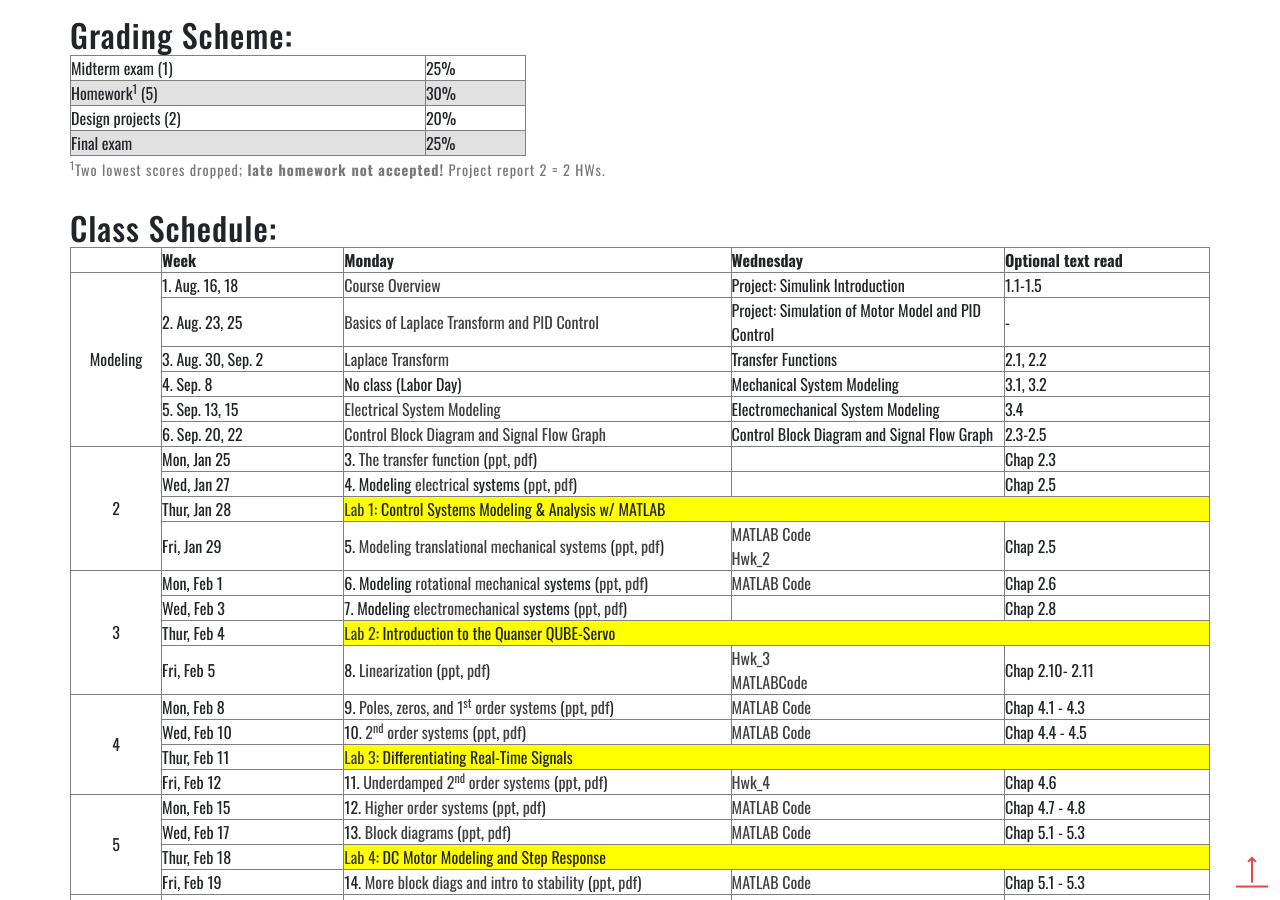
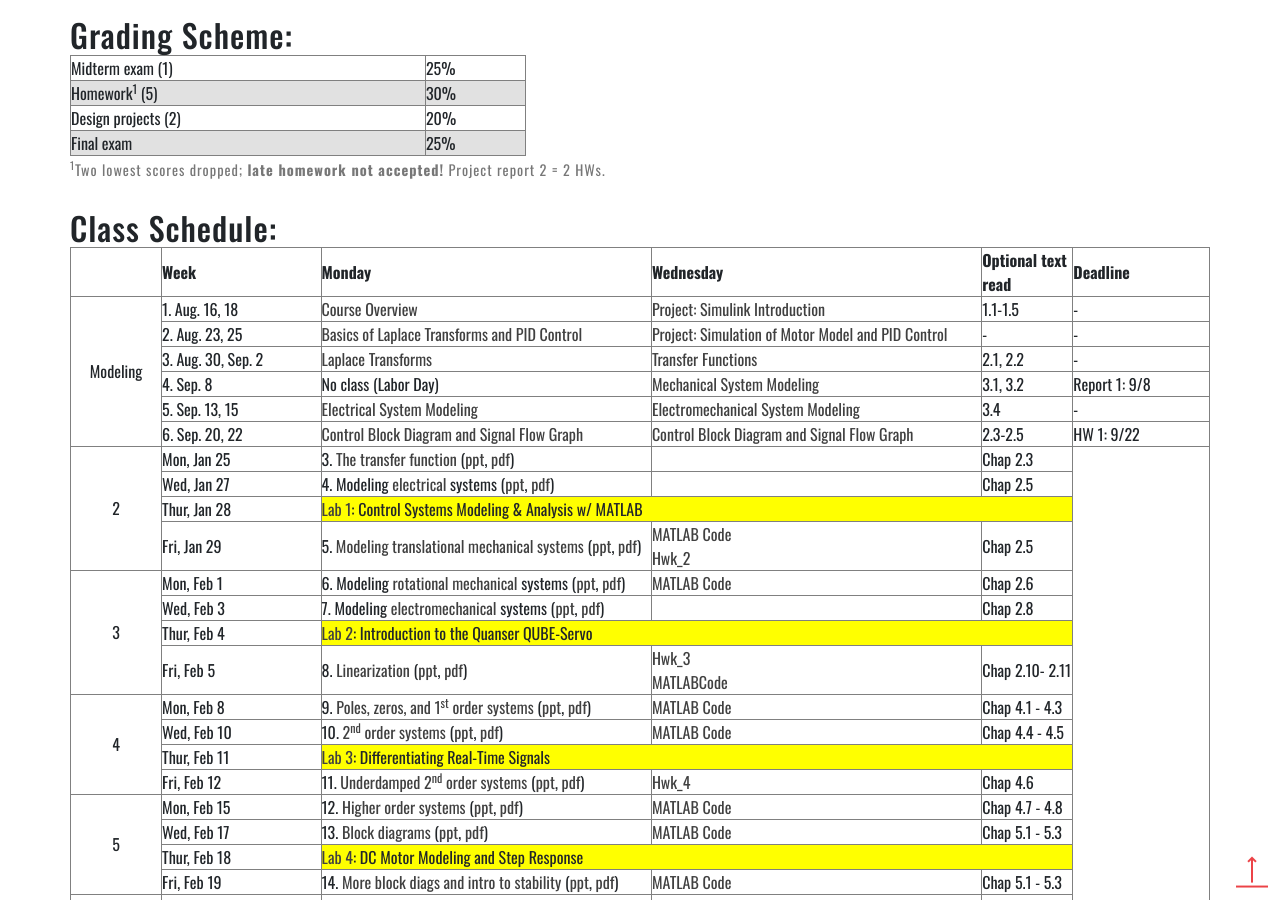
Before and after one commit to assistiverobotcenter/assistiverobotcenter, a Jekyll site: the page built from courses/2021Fall-MAE435/overview.html, in a window 1280 px wide and 900 px high, scrolled down 730 px. Built offline with Jekyll 4.4.1, drawn with Linux system fonts in a browser that asks for light colours.

Commit message:
Updated MAE435 page

```diff
--- a/courses/2021Fall-MAE435/overview.html
+++ b/courses/2021Fall-MAE435/overview.html
@@ -69,8 +69,8 @@
 
                     <div id="content">
                         <br>
-                        <p><strong>Pre-Requisite: </strong><a href="https://catalog.erau.edu/prescott/undergraduate-courses/ee/#"
-                            title="MAE315">MAE315</a>&nbsp;or <a href="https://catalog.erau.edu/prescott/undergraduate-courses/ee/#"
+                        <p><strong>Pre-Requisite: </strong><a href=""
+                            title="MAE315">MAE315</a>&nbsp;or <a href=""
                             title="MAE361">MAE361</a></p>
                         <p><strong>Fall 2021 Schedule:</strong> MW 11:45 AM to 1:00 PM in EB2 01021</p>
 
@@ -107,7 +107,7 @@
                           </tbody>
                         </table>
                         <p><strong>Textbook:</strong> <a
-                            href="https://www.wiley.com/en-us/Control+Systems+Engineering%2C+8th+Edition-p-9781119634782">Modern Control
+                            href="https://www.pearson.com/us/higher-education/program/Ogata-Modern-Control-Engineering-5th-Edition/PGM100186.html">Modern Control
                             Engineering</a>, by Katsuhiko Ogata. Any recent edition is acceptable, and 5th edition is recommended. </p>
                         <p><strong>Slides:</strong> See below. </p>
                         <br>
@@ -158,10 +158,11 @@
                           <tbody>
                             <tr>
                               <th width="8%" scope="col">&nbsp;</th>
-                              <th width="16%" scope="col">Week</th>
-                              <th width="34%" scope="col">Monday</th>
-                              <th width="24%" scope="col">Wednesday</th>
-                              <th width="18%" scope="col">Optional text read</th>
+                              <th width="14%" scope="col">Week</th>
+                              <th width="29%" scope="col">Monday</th>
+                              <th width="29%" scope="col">Wednesday</th>
+                              <th width="8%" scope="col">Optional text read</th>
+                              <th width="12%" scope="col">Deadline</th>
                             </tr>
                             <tr>
                               <td rowspan="7" align="center">Modeling</td>
@@ -169,44 +170,45 @@
                             </tr>
                             <tr>
                                 <td>1. Aug. 16, 18</td>
-                              <td><a href="img/Paper/2021SR-Progress in robotics for combating infectious diseases.pdf">Course
-                                  Overview</a> </td>
-                              <td>Project: Simulink Introduction</td>
+                                <td><a href="https://www.dropbox.com/s/m4vnbwwsxs5thpu/Lecture%201%20-%20Course%20Overview.pptx?dl=0">Course Overview</a> </td>
+                                <td><a href="https://www.dropbox.com/s/ypv9f56s1qnbu52/Lecture%202%20-%20Project-Simulink%20Introduction.pptx?dl=0">Project: Simulink Introduction</a> </td>
                                 <td>1.1-1.5</td>
+                                <td>-</td>
                               </tr>
                               <tr>
                                 <td>2. Aug. 23, 25</td>
-                              <td><a href="img/Paper/2021SR-Progress in robotics for combating infectious diseases.pdf">Basics of
-                                  Laplace Transform and PID Control</a> </td>
-                              <td>Project: Simulation of Motor Model and PID Control</td>
+                                <td><a href="https://www.dropbox.com/s/ub267vi5tavrnkc/Lecture%203-%20Basics%20of%20Laplace%20Transfer%20and%20PID%20Control.pptx?dl=0">Basics of Laplace Transforms and PID Control  </a> </td>
+                                <td><a href="https://www.dropbox.com/s/o67u5ihh51dct2w/Lecture%204%20-%20Project%20Simulation%20of%20Motor%20Model%20and%20PID%20Control.pptx?dl=0">Project: Simulation of Motor Model and PID Control</a> </td>
+                                <td>-</td>
                                 <td>-</td>
                               </tr>
                               <tr>
                                 <td>3. Aug. 30, Sep. 2</td>
-                              <td><a href="img/Paper/2021SR-Progress in robotics for combating infectious diseases.pdf">Laplace
-                                  Transform</a> </td>
-                              <td>Transfer Functions</td>
+                                <td><a href="https://www.dropbox.com/s/1yf66z5xi26u7mw/Lecture%205%20-%20Laplace%20Transform.pptx?dl=0">Laplace Transforms</a> </td>
+                                <td><a href="https://www.dropbox.com/s/vjbo5i61q9koea2/Lecture%206%20-%20Transfer%20Function.pptx?dl=0">Transfer Functions</a> </td>
                                 <td>2.1, 2.2</td>
+                                <td>-</td>
                               </tr>
                               <tr>
                                 <td>4. Sep. 8</td>
                                 <td>No class (Labor Day) </td>
-                              <td>Mechanical System Modeling</td>
+                                <td><a href="https://www.dropbox.com/s/oyx5fihumz3jvak/Lecture%207%20-%20Mechanical%20System%20Modelling.pptx?dl=0">Mechanical System Modeling</a> </td>
                                 <td>3.1, 3.2</td>
+                                <td>Report 1: 9/8</td>
                               </tr>
                               <tr>
                                 <td>5. Sep. 13, 15</td>
-                              <td><a href="img/Paper/2021SR-Progress in robotics for combating infectious diseases.pdf">Electrical
-                                  System Modeling</a> </td>
-                              <td>Electromechanical System Modeling</td>
+                                <td><a href="https://www.dropbox.com/s/oxdpilw6jfmifqq/Lecture%208%20-%20Electrical%20System%20Modeling.pptx?dl=0">Electrical System Modeling</a> </td>
+                                <td><a href="https://www.dropbox.com/s/8ki0o4biurad7o2/Lecture%209%20-%20Electromechanical%20Systems%20Modelling.pptx?dl=0">Electromechanical System Modeling</a> </td>
                                 <td>3.4</td>
+                                <td>-</td>
                               </tr>
                               <tr>
                                 <td>6. Sep. 20, 22</td>
-                              <td><a href="img/Paper/2021SR-Progress in robotics for combating infectious diseases.pdf">Control Block
-                                  Diagram and Signal Flow Graph</a> </td>
-                              <td>Control Block Diagram and Signal Flow Graph</td>
+                                <td><a href="https://www.dropbox.com/s/agcyfy6b12w3qje/Lecture%2010%20-%20Control%20Block%20Diagram%20Signal%20Flow%20Graph.pptx?dl=0">Control Block Diagram and Signal Flow Graph</a> </td>
+                                <td><a href="https://www.dropbox.com/s/9fyaon9g4o3ylzi/Lecture%2011%20-%20Control%20Block%20Diagram%20Signal%20Flow%20Graph.pptx?dl=0">Control Block Diagram and Signal Flow Graph</a> </td>
                                 <td>2.3-2.5</td>
+                                <td>HW 1: 9/22</td>
                               </tr>
 
                             <!-- <tr>
```
Lines whose indentation alone changed are shown as unchanged.
